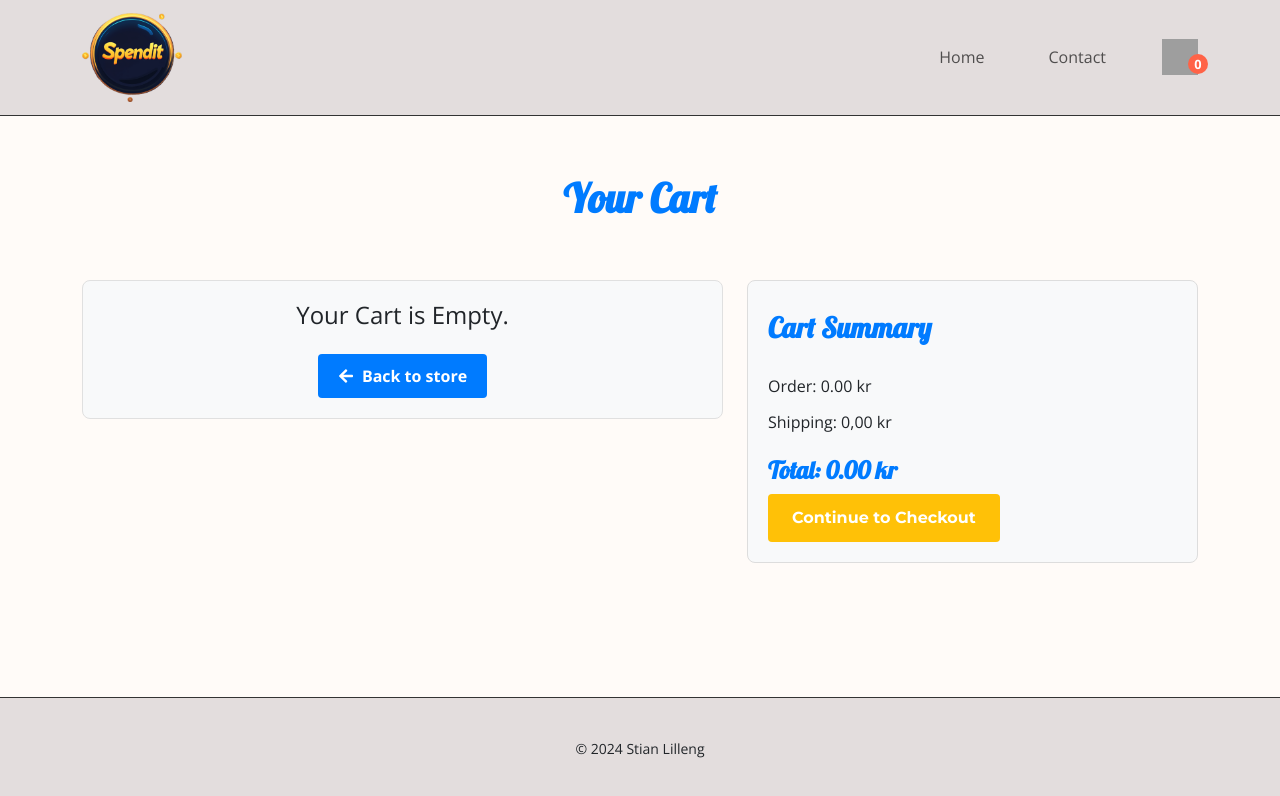
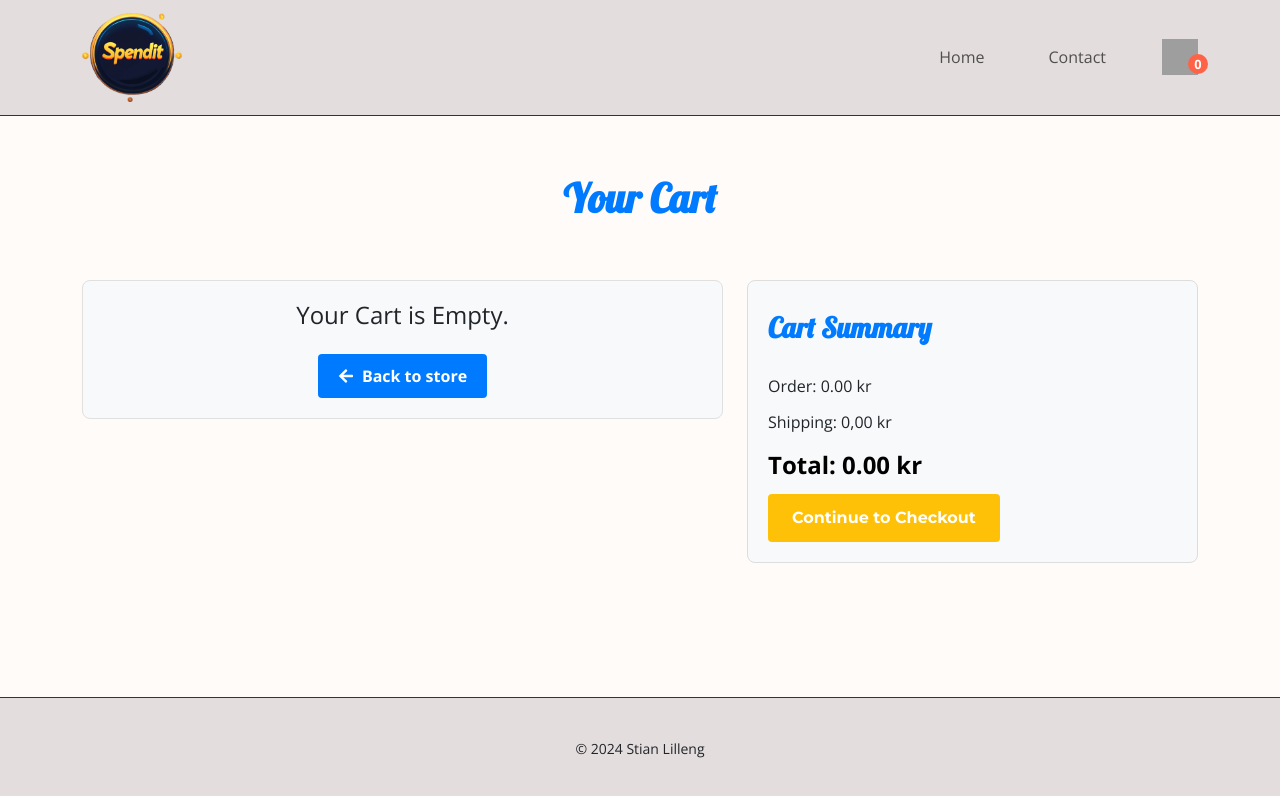
Before and after one commit to StianL82/js-frameworks-ca, a React (Create React App) app: page /checkout in a window 1280 px wide. Shown: the top 796 px of the page. Built offline with nearby package versions, Linux system fonts and the light colour scheme; grey boxes are pictures that could not be loaded.

Commit message:
Minor code fix for the Checkout Page

```diff
--- a/src/pages/Checkout/index.jsx
+++ b/src/pages/Checkout/index.jsx
@@ -59,7 +59,7 @@ function Checkout() {
             <div className="details">
               <p>Order: {total.toFixed(2)} kr</p>
               <p>Shipping: 0,00 kr</p>
-              <h4>Total: {total.toFixed(2)} kr</h4>
+              <S.TotalText>Total: {total.toFixed(2)} kr</S.TotalText>
               <CheckoutButton />
             </div>
           </S.CartSummary>
--- a/src/pages/Checkout/index.styles.js
+++ b/src/pages/Checkout/index.styles.js
@@ -91,3 +91,10 @@ export const CartSummary = styled.div`
     }
   }
 `;
+
+export const TotalText = styled.p`
+  font-weight: bold;
+  color: #000;
+  font-size: 1.5rem;
+  margin-top: 10px;
+`;
```
